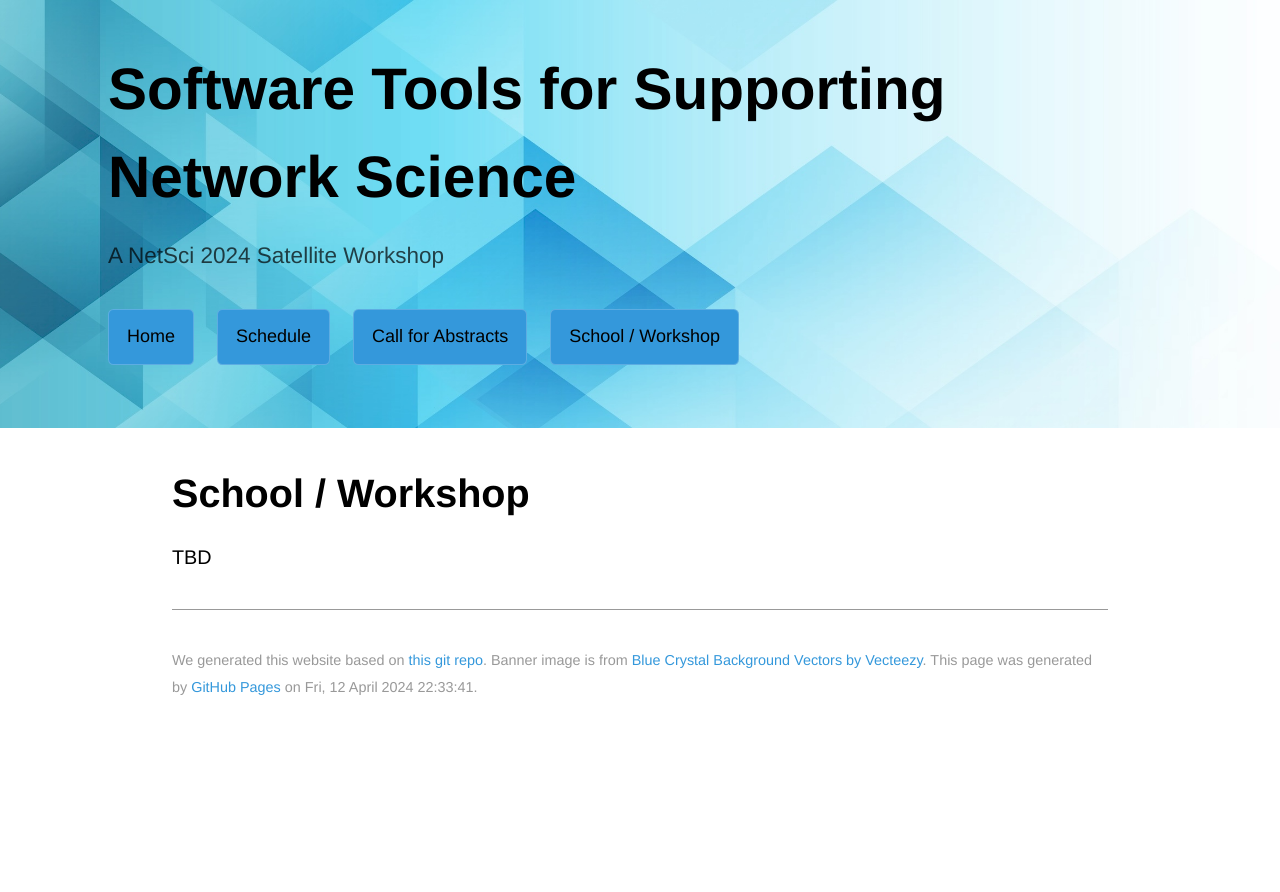
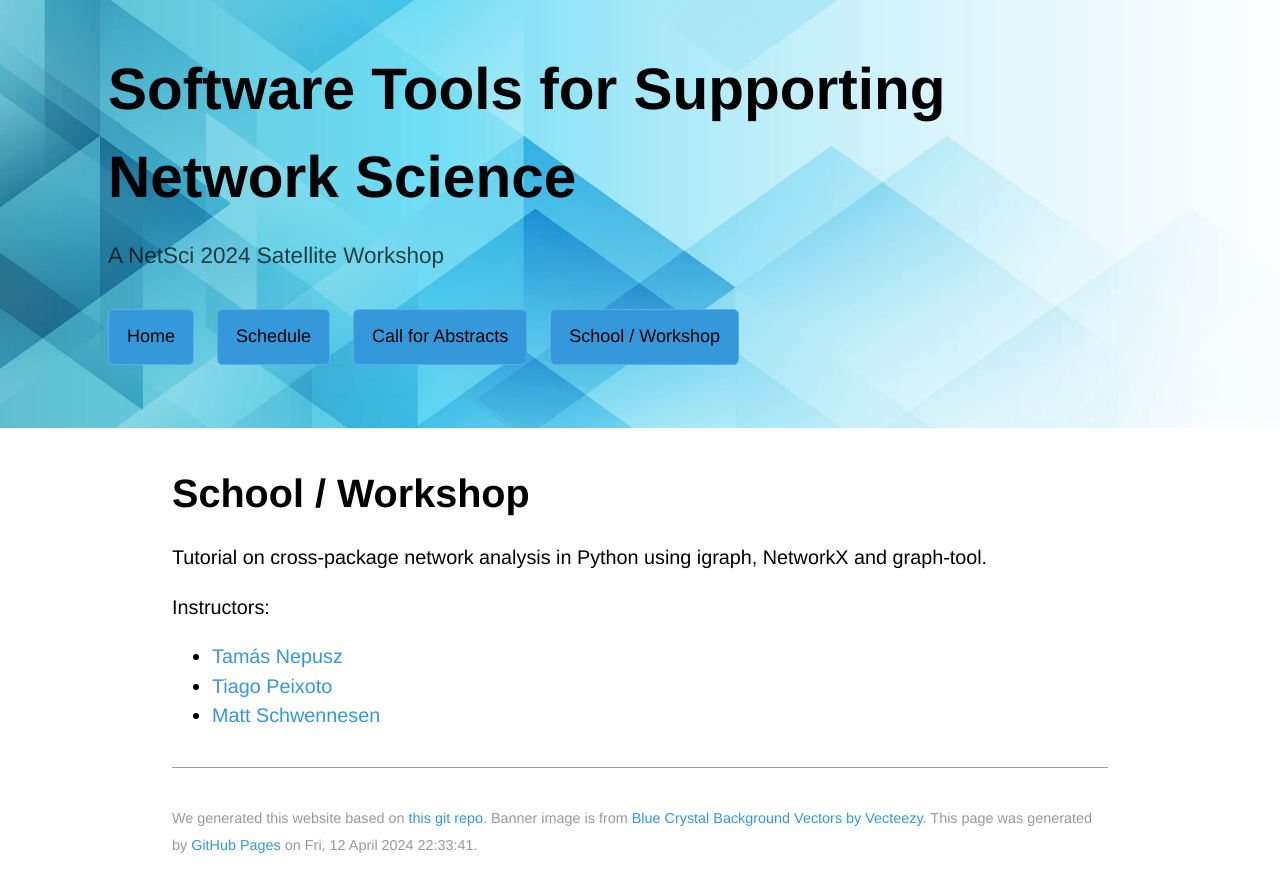
Before and after one commit to nas-col/netsci.nascol.net, a Jekyll site: the page built from school.md, in a window 1280 px wide. Shown: the top 892 px of the page. Built offline with Jekyll 4.4.1, drawn with Linux system fonts in a browser that asks for light colours; some web fonts are replaced; our own code applies the rules of GitHub Pages for plain Markdown files.

Commit message:
More content.

```diff
--- a/school.md
+++ b/school.md
@@ -4,4 +4,10 @@ layout: default
 
 # School / Workshop
 
-TBD
+Tutorial on cross-package network analysis in Python using igraph, NetworkX and graph-tool.
+
+Instructors:
+
+ - [Tamás Nepusz](http://sixdegrees.hu/)
+ - [Tiago Peixoto](https://skewed.de/tiago/)
+ - [Matt Schwennesen](http://www.schwennesen.org/)
```
Also changed, not shown: cfa.md (+1 -1 lines).
